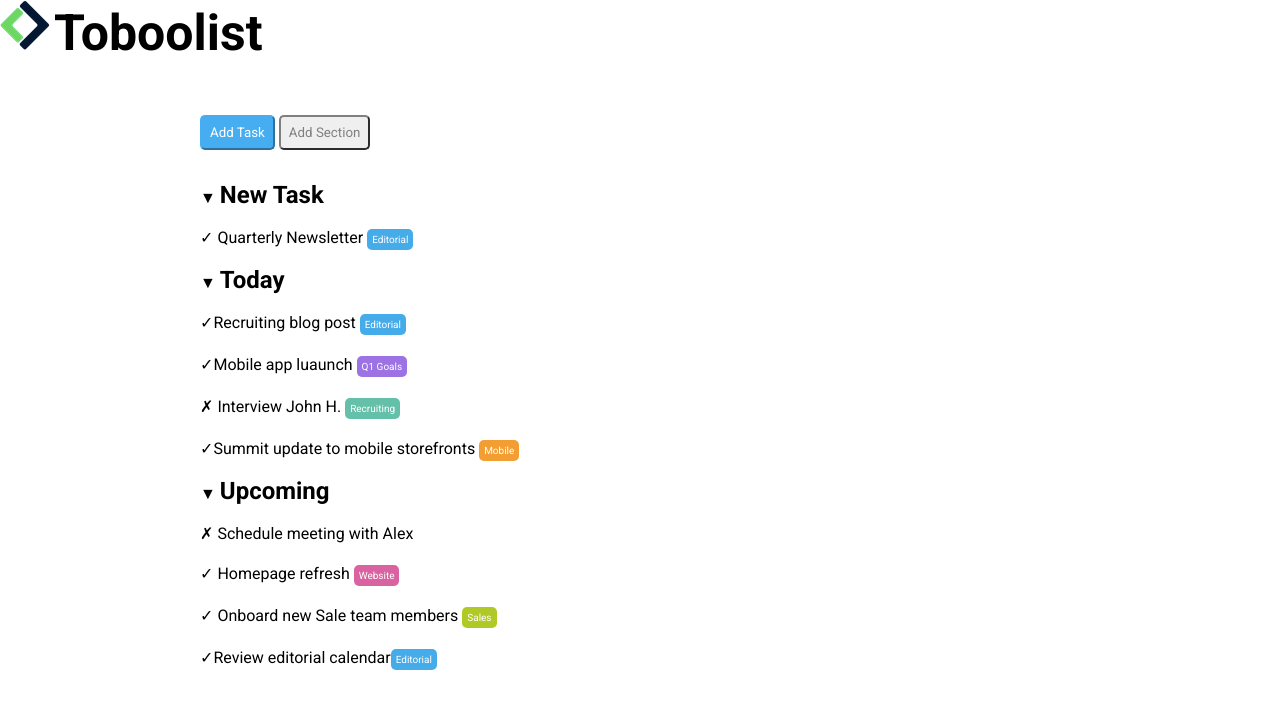
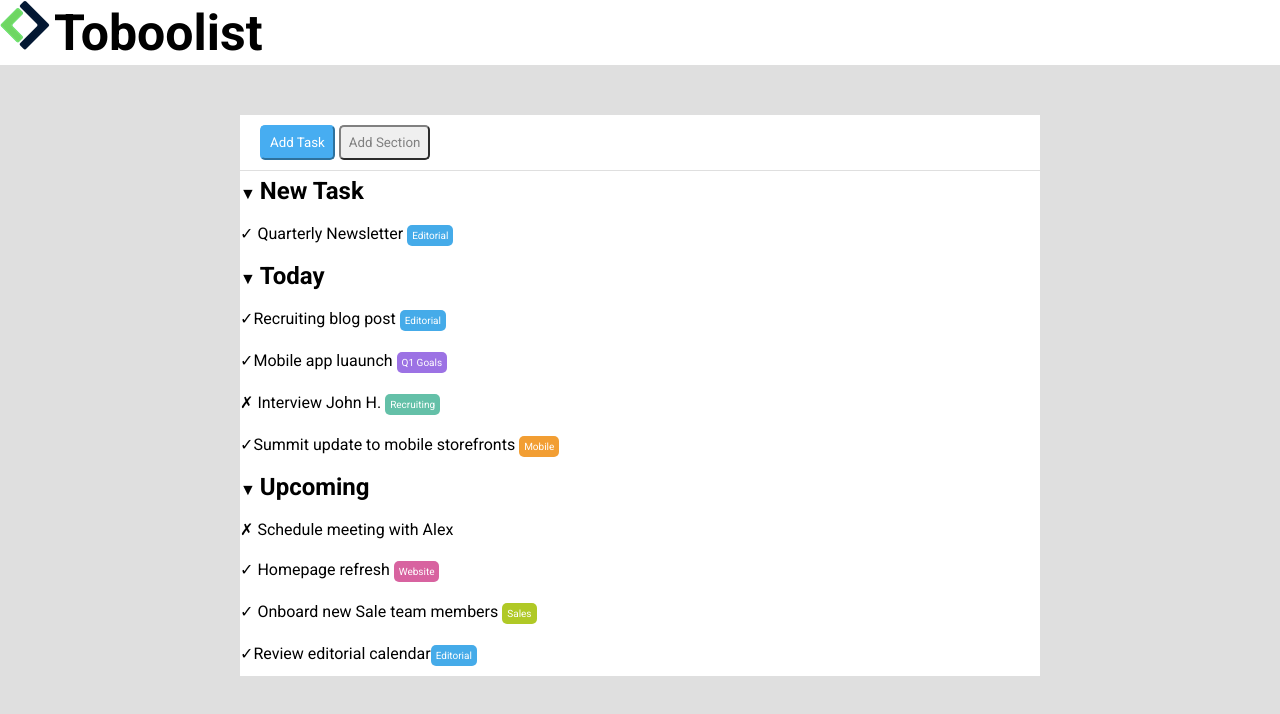
Before and after one commit to dariomontani/html-css-toboolist, a plain HTML site: page index.html in a window 1280 px wide. Drawn offline with Linux system fonts and the light colour scheme.

Commit message:
background-color

```diff
--- a/css/style.css
+++ b/css/style.css
@@ -6,7 +6,11 @@
 }
 
 html{
-    width: 1200px;
+    width: 100%;
+}
+
+body{
+    background-color: rgb(223, 223, 223);
 }
 
 header, main{
@@ -23,6 +27,10 @@ nav, main{
 }
 
 /* header logo */
+header{
+    background-color: white;
+}
+
 .logo{
     vertical-align: center;
 }
@@ -36,7 +44,8 @@ h1{
 /* nav add task add section */
 nav{
     margin-top: 50px ;
-    margin-bottom: 25px;
+    margin-bottom:1px;
+    padding: 10px 0 10px 20px;
 }
 
 .button-blue{
```
Also changed, not shown: index.html (indentation only).
